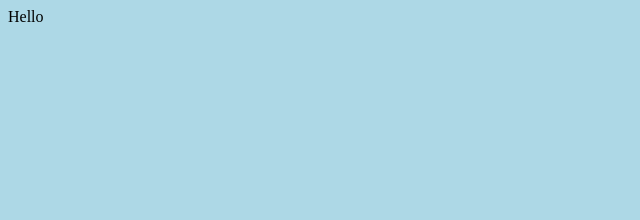
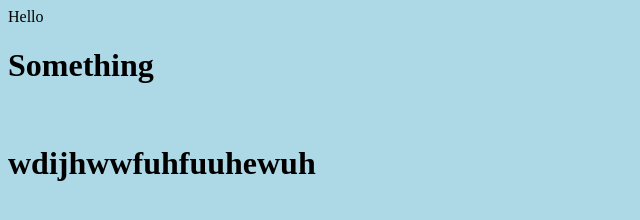
Before and after one commit to retrok9/retrok9.github.io, a plain HTML site: page index.html in a window 1280 px wide. Shown: the whole page, without its empty margins (0-640 px from the left). Drawn offline with Linux system fonts and the light colour scheme; files that its build step writes are made by us from their sources.

Commit message:
Add headings to index.html

```diff
--- a/index.html
+++ b/index.html
@@ -11,6 +11,15 @@
 
 <body>
     Hello
+
+
+    <h1>Something</h1>
+</br>
+    <h1 class="bigasstext">wdijhwwfuhfuuhewuh</h1>
+
+
+
+
 </body>
 
 </html>
```
